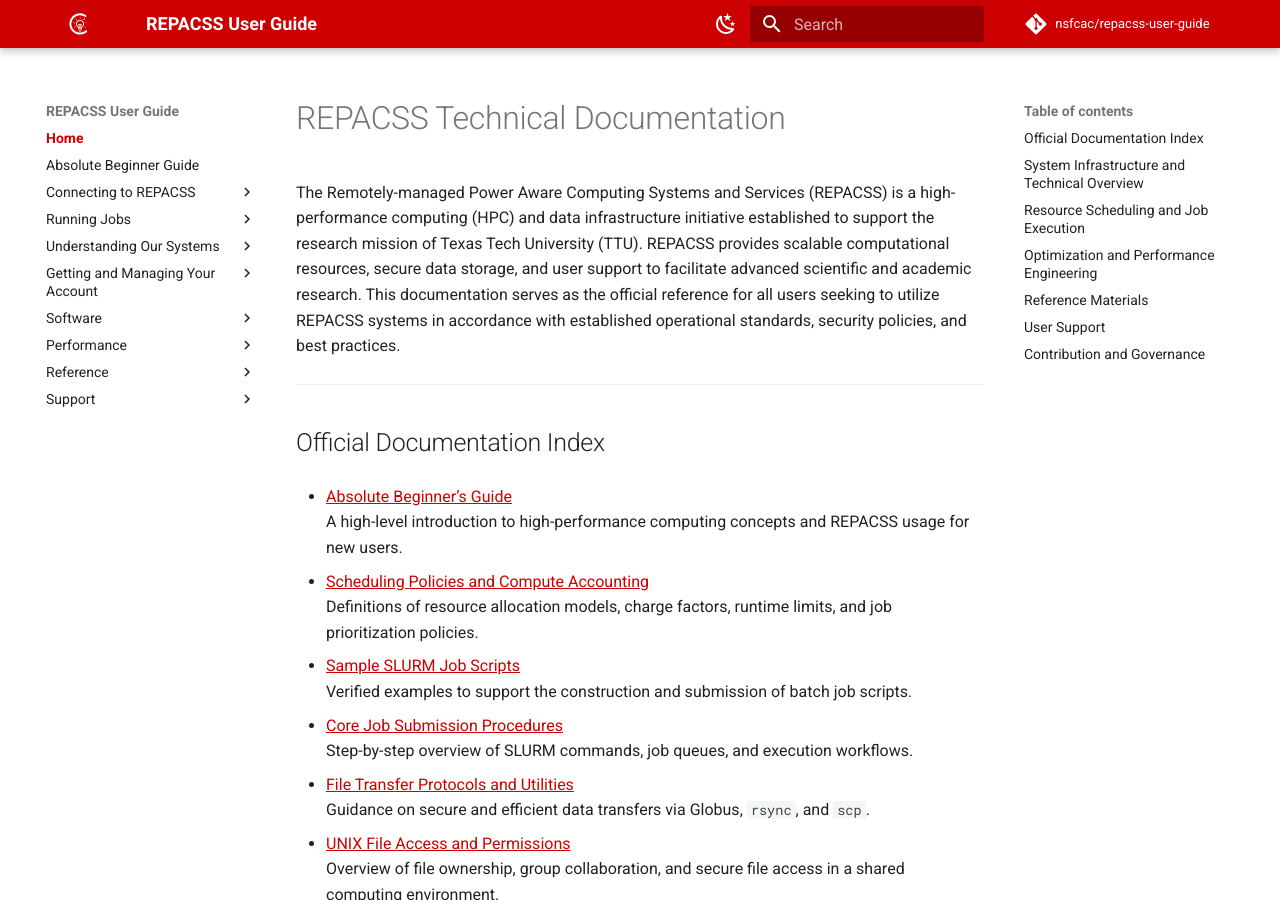
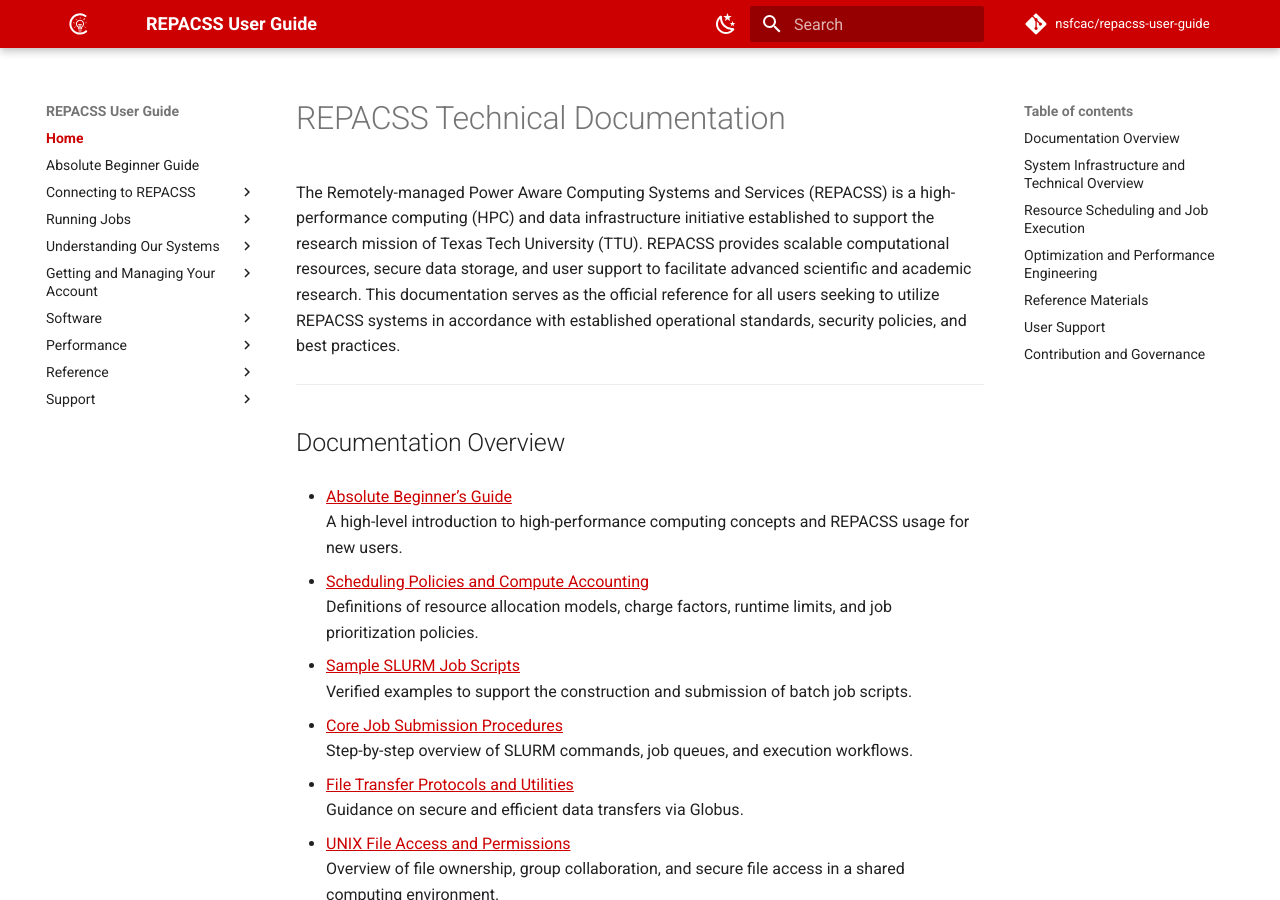
Before and after one commit to nsfcac/repacss-user-guide, an MkDocs documentation site: the page built from docs/index.md, in a window 1280 px wide and 900 px high. Built offline with MkDocs 1.6.1 and Material for MkDocs 9.7.7, drawn with Linux system fonts in a browser that asks for light colours; comment, search, counter and statistics services are not loaded.

Commit message:
Renamed 'Official Documantation Index' to Documentation Overview & Removed 'rsync and scp' commands under file transfer bullet point

```diff
--- a/docs/index.md
+++ b/docs/index.md
@@ -4,7 +4,7 @@
 
 ---
 
-## Official Documentation Index
+## Documentation Overview
 
 <!-- - [Getting Started at REPACSS](getting-started-at-REPACSS.md)
   Detailed guidance on account creation, virtual private network (VPN) access, and system login procedures. -->
@@ -22,7 +22,7 @@
   Step-by-step overview of SLURM commands, job queues, and execution workflows.
 
 - [File Transfer Protocols and Utilities](file-transfer.md)
-  Guidance on secure and efficient data transfers via Globus, `rsync`, and `scp`.
+  Guidance on secure and efficient data transfers via Globus.
 
 - [UNIX File Access and Permissions](unix-permissions.md)
   Overview of file ownership, group collaboration, and secure file access in a shared computing environment.
```
